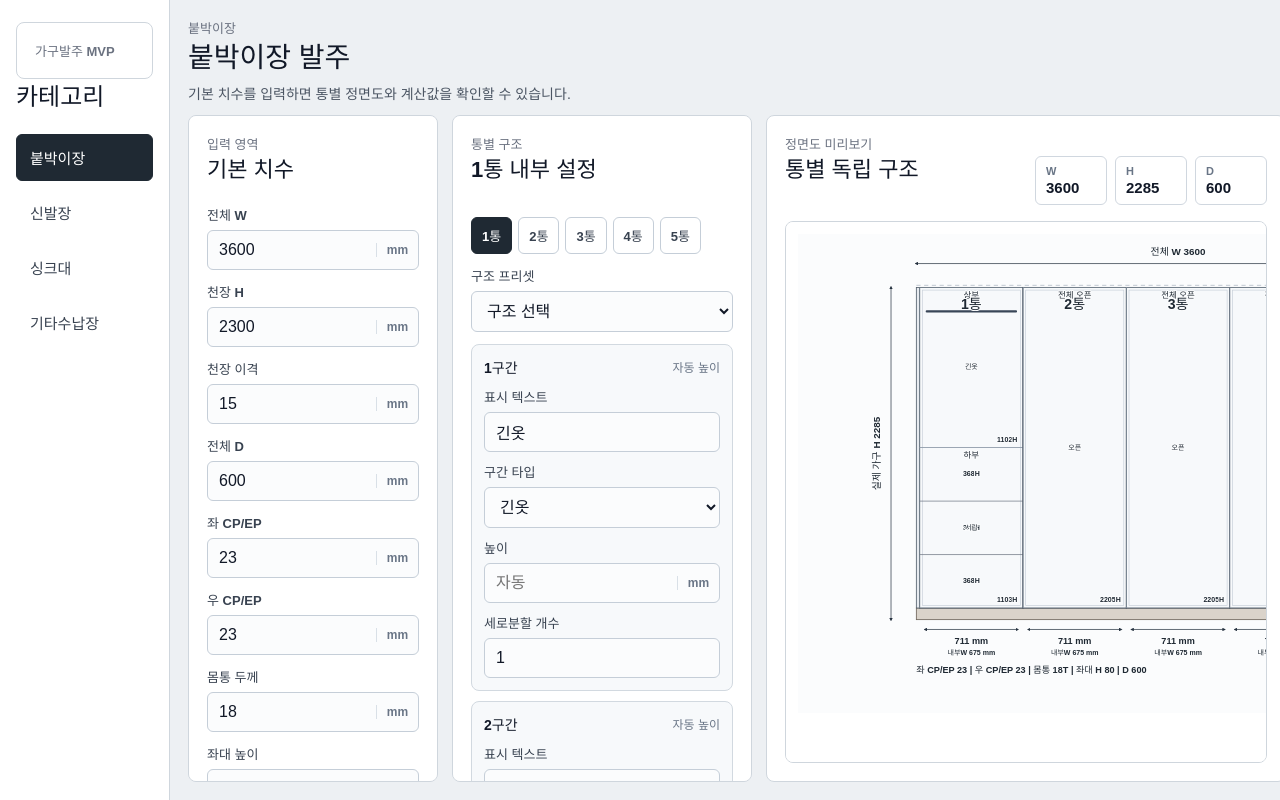
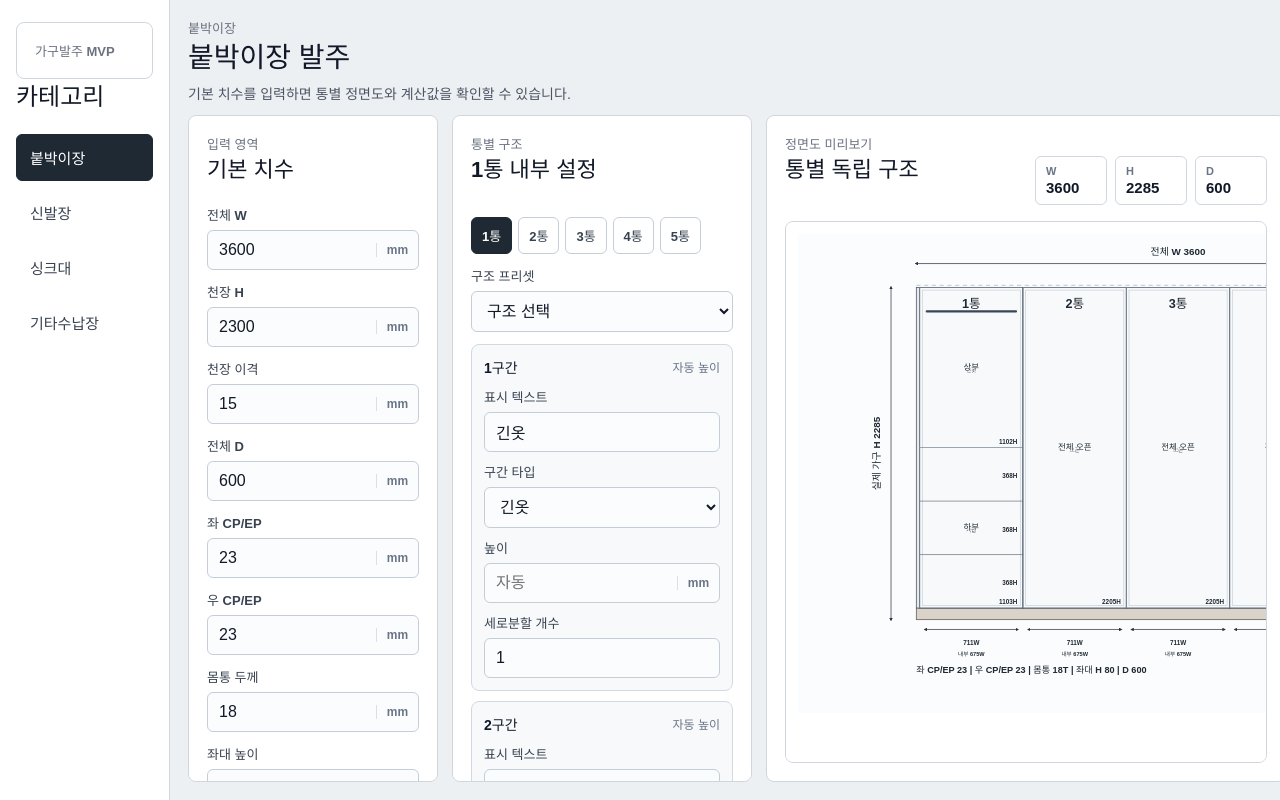
Before and after one commit to dauminterior-81451/gagu-balju, a React (Vite) app: page / in a window 1280 px wide. Built offline with nearby package versions, Linux system fonts and the light colour scheme.

Commit message:
SVG 텍스트 가독성 개선

```diff
--- a/src/App.css
+++ b/src/App.css
@@ -480,22 +480,45 @@
   paint-order: stroke;
   stroke: #fbfcfd;
   stroke-linejoin: round;
-  stroke-width: 3px;
+  stroke-width: 2.5px;
+}
+
+.svg-text-bay-number {
+  font-size: 18px;
+  dominant-baseline: middle;
+}
+
+.svg-text-section-label {
+  font-size: 12px;
+  dominant-baseline: middle;
+}
+
+.svg-text-dimension {
+  font-size: 9px;
+  dominant-baseline: middle;
+}
+
+.svg-text-sub-dimension {
+  font-size: 8px;
+  dominant-baseline: middle;
 }
 
 .bay-number {
-  font-size: 20px;
+  font-size: 18px;
   text-anchor: middle;
+  dominant-baseline: middle;
 }
 
 .bay-size {
-  font-size: 13px;
+  font-size: 9px;
   text-anchor: middle;
+  dominant-baseline: middle;
 }
 
 .bay-inner-size {
-  font-size: 10px;
+  font-size: 8px;
   text-anchor: middle;
+  dominant-baseline: middle;
 }
 
 .section-label {
@@ -505,23 +528,25 @@
 }
 
 .split-type-label {
-  font-size: 10px;
+  font-size: 8px;
   text-anchor: middle;
   dominant-baseline: middle;
 }
 
 .split-width-dim {
-  font-size: 10px;
+  font-size: 8px;
   text-anchor: middle;
+  dominant-baseline: middle;
 }
 
 .section-dim {
-  font-size: 10px;
+  font-size: 9px;
   text-anchor: end;
+  dominant-baseline: middle;
 }
 
 .drawer-dim {
-  font-size: 10px;
+  font-size: 9px;
   text-anchor: middle;
   dominant-baseline: middle;
 }
--- a/src/components/WardrobeFrontSvg.tsx
+++ b/src/components/WardrobeFrontSvg.tsx
@@ -11,7 +11,12 @@ const MARGIN_X = 92
 const MARGIN_TOP = 76
 const MARGIN_BOTTOM = 132
 const MIN_LABEL_W = 48
-const MIN_DIM_H = 28
+const TEXT_PADDING_TOP = 14
+const TEXT_PADDING_RIGHT = 8
+const TEXT_PADDING_BOTTOM = 8
+const BAY_NUMBER_Y_OFFSET = 24
+
+type SvgTextRole = 'bayNumber' | 'sectionLabel' | 'dimension' | 'subDimension'
 
 const getSectionText = (itemType: string) => {
   if (itemType === 'longHanger') {
@@ -49,6 +54,42 @@ const getSectionName = (section: CalculatedCabinetSection, sectionIndex: number,
   return '중부'
 }
 
+const getTextSizeByRole = (role: SvgTextRole) => {
+  if (role === 'bayNumber') {
+    return 'svg-text-bay-number'
+  }
+
+  if (role === 'sectionLabel') {
+    return 'svg-text-section-label'
+  }
+
+  if (role === 'dimension') {
+    return 'svg-text-dimension'
+  }
+
+  return 'svg-text-sub-dimension'
+}
+
+const canShowTextByHeight = (height: number, role: 'label' | 'dimension' | 'detail' | 'drawerDimension') => {
+  if (height < 35) {
+    return false
+  }
+
+  if (role === 'drawerDimension') {
+    return height >= 35
+  }
+
+  if (height < 50) {
+    return role === 'dimension'
+  }
+
+  if (height < 80) {
+    return role === 'label'
+  }
+
+  return true
+}
+
 export default function WardrobeFrontSvg({ input, layout }: WardrobeFrontSvgProps) {
   const drawingMaxW = VIEW_W - MARGIN_X * 2
   const drawingMaxH = VIEW_H - MARGIN_TOP - MARGIN_BOTTOM
@@ -63,6 +104,38 @@ export default function WardrobeFrontSvg({ input, layout }: WardrobeFrontSvgProp
   const usableStartX = originX + input.leftCpEp * scale
 
   let currentX = usableStartX
+
+  const renderDimensionText = (
+    key: string,
+    x: number,
+    y: number,
+    text: string,
+    role: SvgTextRole = 'dimension',
+    anchor: 'start' | 'middle' | 'end' = 'middle',
+  ) => (
+    <text className={getTextSizeByRole(role)} key={key} x={x} y={y} textAnchor={anchor}>
+      {text}
+    </text>
+  )
+
+  const renderSectionLabel = (
+    label: string,
+    x: number,
+    y: number,
+    width: number,
+    height: number,
+    sectionIndex: number,
+  ) => {
+    if (width <= MIN_LABEL_W || !canShowTextByHeight(height, 'label')) {
+      return null
+    }
+
+    const minY = sectionIndex === 0 ? originY + BAY_NUMBER_Y_OFFSET + 24 : y + TEXT_PADDING_TOP
+    const maxY = y + height - TEXT_PADDING_BOTTOM
+    const labelY = Math.min(Math.max(y + height / 2, minY), maxY)
+
+    return renderDimensionText('section-label', x + width / 2, labelY, label, 'sectionLabel')
+  }
 
   const renderDrawerRows = (
     x: number,
@@ -84,11 +157,9 @@ export default function WardrobeFrontSvg({ input, layout }: WardrobeFrontSvgProp
           {index < safeCount - 1 ? (
             <line className="section-detail-line" x1={x} y1={lineY} x2={x + width} y2={lineY} />
           ) : null}
-          {rowH > MIN_DIM_H ? (
-            <text className="drawer-dim" x={x + width / 2} y={rowY + rowH / 2}>
-              {drawerHeight}H
-            </text>
-          ) : null}
+          {canShowTextByHeight(rowH, 'drawerDimension')
+            ? renderDimensionText(`drawer-dim-${rowY}`, x + width - TEXT_PADDING_RIGHT, rowY + rowH / 2 + 3, `${drawerHeight}H`, 'dimension', 'end')
+            : null}
         </g>
       )
     })
@@ -191,17 +262,11 @@ export default function WardrobeFrontSvg({ input, layout }: WardrobeFrontSvgProp
                                 <line className="section-split-line" x1={currentSplitX} y1={sectionY} x2={currentSplitX} y2={sectionY + sectionH} />
                               ) : null}
                               {renderSectionItem(split.itemType, currentSplitX, sectionY, splitW, sectionH, split.drawerCount, split.shelfCount, section.calculatedH)}
-                              {splitW > MIN_LABEL_W ? (
+                              {splitW > MIN_LABEL_W && canShowTextByHeight(sectionH, 'detail') ? (
                                 <>
-                                  <text className="split-type-label" x={currentSplitX + splitW / 2} y={sectionY + 24}>
-                                    {split.label || getSectionText(split.itemType)}
-                                  </text>
-                                  <text className="split-type-label" x={currentSplitX + splitW / 2} y={sectionY + Math.min(sectionH / 2, sectionH - 18)}>
-                                    {getSectionText(split.itemType)}
-                                  </text>
-                                  <text className="split-width-dim" x={currentSplitX + splitW / 2} y={sectionY + sectionH - 8}>
-                                    {split.calculatedW}W
-                                  </text>
+                                  {renderDimensionText(`split-label-${split.id}`, currentSplitX + splitW / 2, sectionY + TEXT_PADDING_TOP + 8, split.label || getSectionText(split.itemType), 'subDimension')}
+                                  {renderDimensionText(`split-type-${split.id}`, currentSplitX + splitW / 2, sectionY + sectionH / 2 + 4, getSectionText(split.itemType), 'subDimension')}
+                                  {renderDimensionText(`split-w-${split.id}`, currentSplitX + splitW / 2, sectionY + sectionH - TEXT_PADDING_BOTTOM, `${split.calculatedW}W`, 'subDimension')}
                                 </>
                               ) : null}
                             </g>
@@ -211,34 +276,22 @@ export default function WardrobeFrontSvg({ input, layout }: WardrobeFrontSvgProp
                     ) : (
                       <>
                         {renderSectionItem(section.itemType, innerX, sectionY, innerW, sectionH, section.drawerCount, section.shelfCount, section.calculatedH)}
-                        {innerW > MIN_LABEL_W ? (
-                          <text className="split-type-label" x={innerX + innerW / 2} y={sectionY + Math.min(sectionH / 2, sectionH - 18)}>
-                            {getSectionText(section.itemType)}
-                          </text>
-                        ) : null}
+                        {innerW > MIN_LABEL_W && canShowTextByHeight(sectionH, 'detail')
+                          ? renderDimensionText(`section-type-${section.id}`, innerX + innerW / 2, sectionY + sectionH / 2 + 4, getSectionText(section.itemType), 'subDimension')
+                          : null}
                       </>
                     )}
-                    <text className="section-label" x={innerX + innerW / 2} y={sectionY + 12}>
-                      {getSectionName(section, sectionIndex, bay.sections.length)}
-                    </text>
-                    {sectionH > MIN_DIM_H ? (
-                      <text className="section-dim" x={innerX + innerW - 8} y={sectionY + sectionH - 8}>
-                        {section.calculatedH}H
-                      </text>
-                    ) : null}
+                    {renderSectionLabel(getSectionName(section, sectionIndex, bay.sections.length), innerX, sectionY, innerW, sectionH, sectionIndex)}
+                    {canShowTextByHeight(sectionH, 'dimension')
+                      ? renderDimensionText(`section-h-${section.id}`, innerX + innerW - TEXT_PADDING_RIGHT, sectionY + sectionH - TEXT_PADDING_BOTTOM, `${section.calculatedH}H`, 'dimension', 'end')
+                      : null}
                   </g>
                 )
               })
             })()}
-            <text className="bay-number" x={bayX + bayW / 2} y={originY + 30}>
-              {bay.id}통
-            </text>
-            <text className="bay-size" x={bayX + bayW / 2} y={originY + caseH + toeH + 34}>
-              {bay.outerW} mm
-            </text>
-            <text className="bay-inner-size" x={bayX + bayW / 2} y={originY + caseH + toeH + 50}>
-              내부W {bay.innerW} mm
-            </text>
+            {renderDimensionText(`bay-number-${bay.id}`, bayX + bayW / 2, originY + BAY_NUMBER_Y_OFFSET, `${bay.id}통`, 'bayNumber')}
+            {renderDimensionText(`bay-size-${bay.id}`, bayX + bayW / 2, originY + caseH + toeH + 34, `${bay.outerW}W`, 'dimension')}
+            {renderDimensionText(`bay-inner-${bay.id}`, bayX + bayW / 2, originY + caseH + toeH + 50, `내부 ${bay.innerW}W`, 'subDimension')}
             <line className="bay-dim" x1={bayX + 8} y1={originY + caseH + toeH + 14} x2={bayX + bayW - 8} y2={originY + caseH + toeH + 14} />
             {bay.heightError ? (
               <text className="svg-error-label" x={bayX + bayW / 2} y={originY + caseH - 12}>
```
